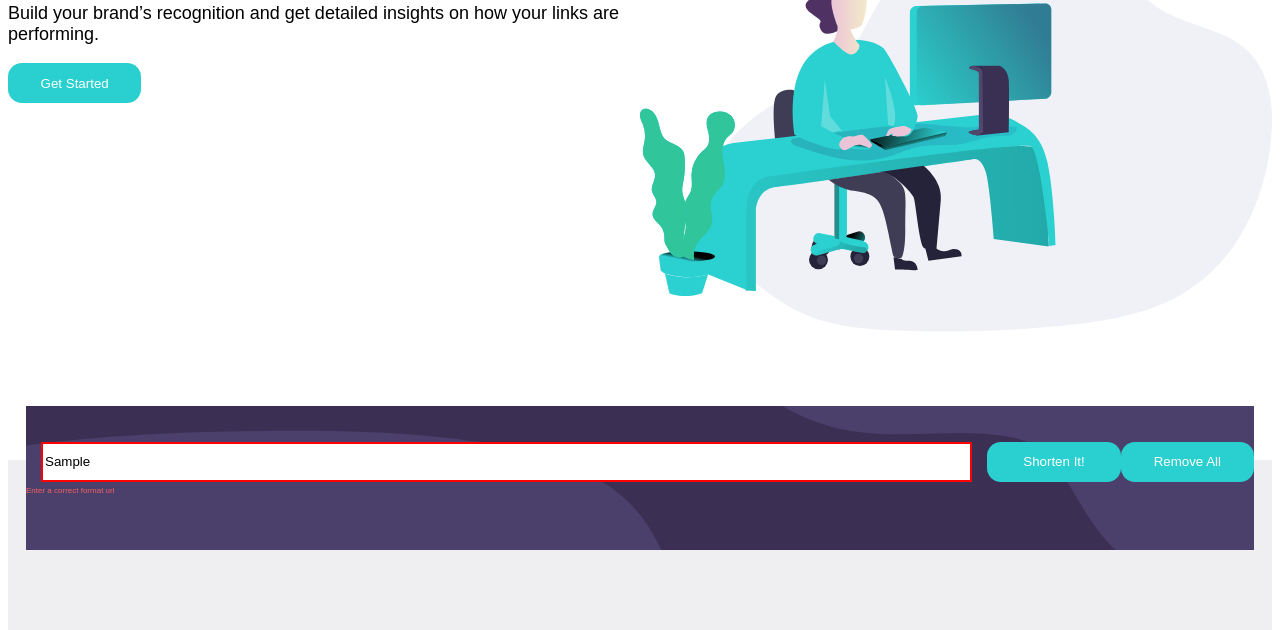
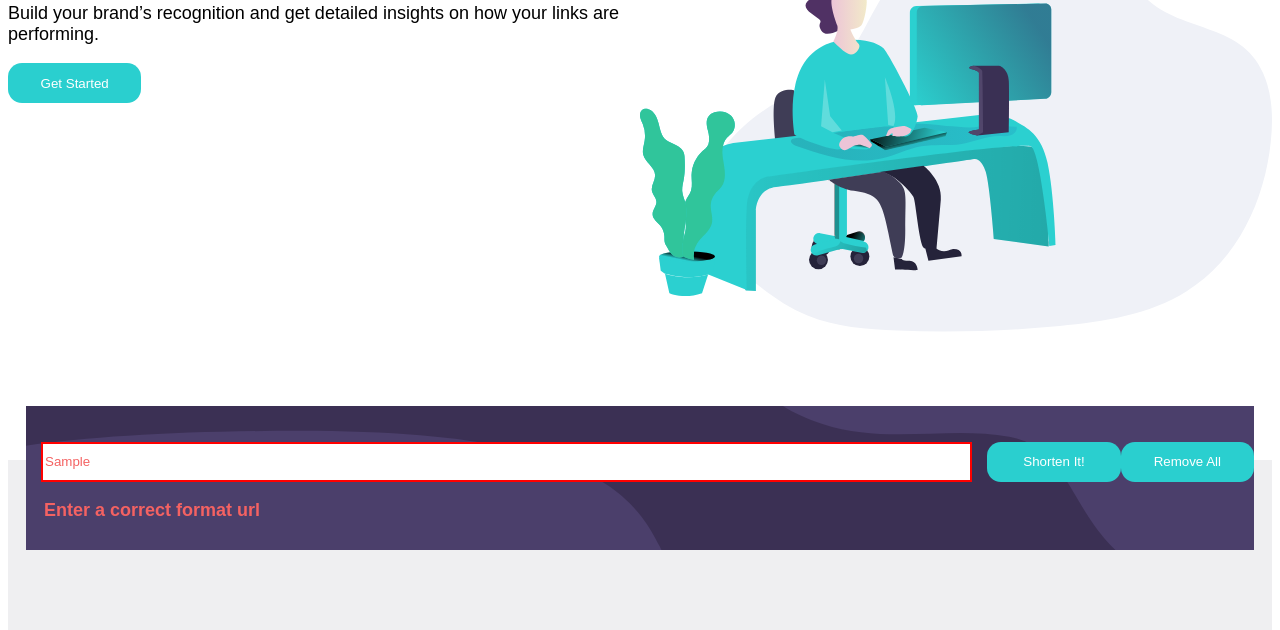
Before and after one commit to cmb347827/url-shortening, a website: page index.html in a window 1280 px wide. Both pictures are taken after typing "Sample" into the empty fields and a click on the button "Shorten It!". Shown: the part 170-800 px from the top of the page. Drawn offline with nearby package versions, Linux system fonts and the light colour scheme.

Commit message:
scss fix

```diff
--- a/index.html
+++ b/index.html
@@ -74,7 +74,7 @@
                         <div id="left" class="">
                             <label class='sr-only' for="url">Enter the url to be shortened</label>
                             <input placeholder=" Shorten a link here..." type="text" id="url" name="url"  class="me-1" />
-                            <div id="error-message"></div>
+                            <div class="error-message"></div>
                         </div>
                         <div id='right' class="display-flex rowCol-1">
                             <button class='green-rounded-button btn' id='get_url' type="submit">Shorten It!</button>
--- a/main.js
+++ b/main.js
@@ -22,7 +22,7 @@ function clearLocalStorage(){
 //all data.
 const data={
 	input: document.getElementById('url'),
-	error: document.getElementById('error-message'),
+	error: document.querySelector('.error-message'),
 	url_btn:document.getElementById('get_url'),
 	urlRegTwo:/[a-z A-Z]{3,255}:\/\/([a-z A-Z 0-9]{0,63}(\.|\/|-|%20|\+)[a-z A-Z 0-9]{0,63}){1,2024}/,
 	urlData : JSON.parse(localStorage.getItem("url")) || [],
@@ -41,8 +41,11 @@ const urlEncoded=()=>{
 async function getFetchPost(){
 	//const url = '/.netlify/functions/proxy';
 	//const url = '/.netlify/functions/serverlessFetch';
+
+	//serverless netlify function octo in octo.mjs (see func folder)
 	const url = '/.netlify/functions/octo';
 	data.input.value = data.input.value.toLowerCase();
+	//needed for the error message below.
 	const serverUrl ='https://cleanuri.com/api/v1/shorten';
 
 	return await fetch(url, {
@@ -74,7 +77,7 @@ async function getFetchPost(){
 async function returnShort(){
 	//data.encodedUrl = urlEncoded();  //? + octo statustext?
 	//netlify serverless function is called in getFetchPost() to fetch the shortened url
-    let shortened =  await getFetchPost();
+    const shortened =  await getFetchPost();
 
 	//create new url object , with both the old url and new shortened url
 	const inputUrl={
@@ -92,7 +95,7 @@ async function returnShort(){
         //navigator.clipboard.writeText() is supported, add the 'Copy' button.
         includedClasses='js-copy-btn btn shown green-rounded-button';
     }
-	//updates the visible list of urls (old + new shortened beneath the url form)
+	//add the new url object (old + new shortened at the end of the url form)
 	data.urls_container.innerHTML += `
 			<li class='display-flex justify-content-center align-items-center added-url colRow'>
 				<p data-copy='${inputUrl.old_url} : ${inputUrl.shorten_url}'  class='me-2-md me-1'>${inputUrl.old_url} :<span class='green-font'> ${inputUrl.shorten_url}</span></p>
@@ -115,15 +118,15 @@ const validateURL=(event)=>{
 			// the url is valid, return the shortened url
            returnShort();
 		}else{
+		   //the url is invalid format.
 		   data.input.style.border='2px solid red';
-
-		   document.querySelector('input[type=text]').style.setProperty("--c", "red");
+		   $(data.input).addClass('red-font');
            data.error.innerHTML = `<p class='red-font'>Enter a correct format url </p>`;
 		}
 	} else{
 		//The inputfield is empty , add an error message beneath input field
 		data.input.style.border='2px solid red';
-		document.querySelector('input[type=text]').style.setProperty("--c", "red");
+		$(data.input).addClass('red-font');
         data.error.innerHTML = `<p class='red-font'>Enter a link to be shortened...</p>`;
 	}
 }
@@ -141,7 +144,7 @@ const clipBoardWrite = async (btnData) => {
 		}
     }
 	const text = await clipBoardRead();
-	console.log('text from clipboard shortenend urls: ',text);
+	//do something with read text in clipboard
 }
 const clipBoardRead= async()=>{
     if (!navigator.clipboard) {
@@ -176,6 +179,7 @@ const addListener =()=>{
 		}
 		//get the button's immediate sibling(<p> element)
 		let sibling = btn.previousElementSibling;
+		//get the input data value (data-copy) for the buttons' sibling <p>
 		const btnData = $(sibling).attr('data-copy');
 		btn.style.backgroundColor='lighten(hsl(255, 11%, 22%),10)';
 		clipBoardWrite(btnData);
--- a/url-shortening-api-master.scss
+++ b/url-shortening-api-master.scss
@@ -50,7 +50,7 @@ $fallback-colors: (
 html,
 body {
 
-     //@include bg-color(($colors(0),$fallback-colors(0)));
+     @include bg-color(map-get($colors,White),nth($fallback-colors,8));
      font: {
         size: $font_size-18;
         weight: $font_weight-normal;
@@ -72,8 +72,6 @@ body {
 }
 .red-font{
    @include font-color(map-get($colors,Red),nth($fallback-colors,3));
-   font-size: 8px;
-   font-weight: normal;
 }
 .green-font{
    @include font-color(lighten(map-get($colors,Cyan),5),nth($fallback-colors,1));
@@ -82,7 +80,7 @@ body {
    text-align:center;
 }
 .text-md-start{
-   @media screen and(min-width:837px){
+   @media screen and (min-width:837px){
        text-align:start;
    }
 }
@@ -192,9 +190,6 @@ h1 {
         margin-bottom: 8px;
     }
 }
- ::placeholder {
-    color: var(--c, black);
-}
 
 
 .container{
@@ -276,7 +271,7 @@ h1 {
             padding: 1em;
             @include bg-color(lighten(map-get($colors,Grayish Violet),31),nth($fallback-colors,5));
             #url-form{
-               background:map-get($colors,Dark Violet) url(./images/bg-shorten-mobile.svg) top center/100% 100%;
+               background:hsl(257, 27%, 26%) url(./images/bg-shorten-mobile.svg) top center/100% 100%;
                min-height:8em;
                position:relative;
                bottom: 2em;
@@ -292,9 +287,11 @@ h1 {
                         margin: 0 15px;
 
                     }
-                    #error-message{
+                    .error-message{
                         font-weight:$font_weight-semibold;
-                        line-height: 1px;
+                        margin-top: 1em;
+                        position:relative;
+                        left: 1em;
                     }
                 }
                 #right{
@@ -317,7 +314,7 @@ h1 {
             }
             @media screen and (min-width:52.31em){
                   #url-form{
-                     background:map-get($colors,Dark Violet) url(./images/bg-shorten-desktop.svg) top center/100% 100%;
+                     background:hsl(257, 27%, 26%) url(./images/bg-shorten-desktop.svg) top center/100% 100%;
                      bottom:4em;
                   }
             }
```
Also changed, not shown: url-shortening-api-master.css, 1 other file.
